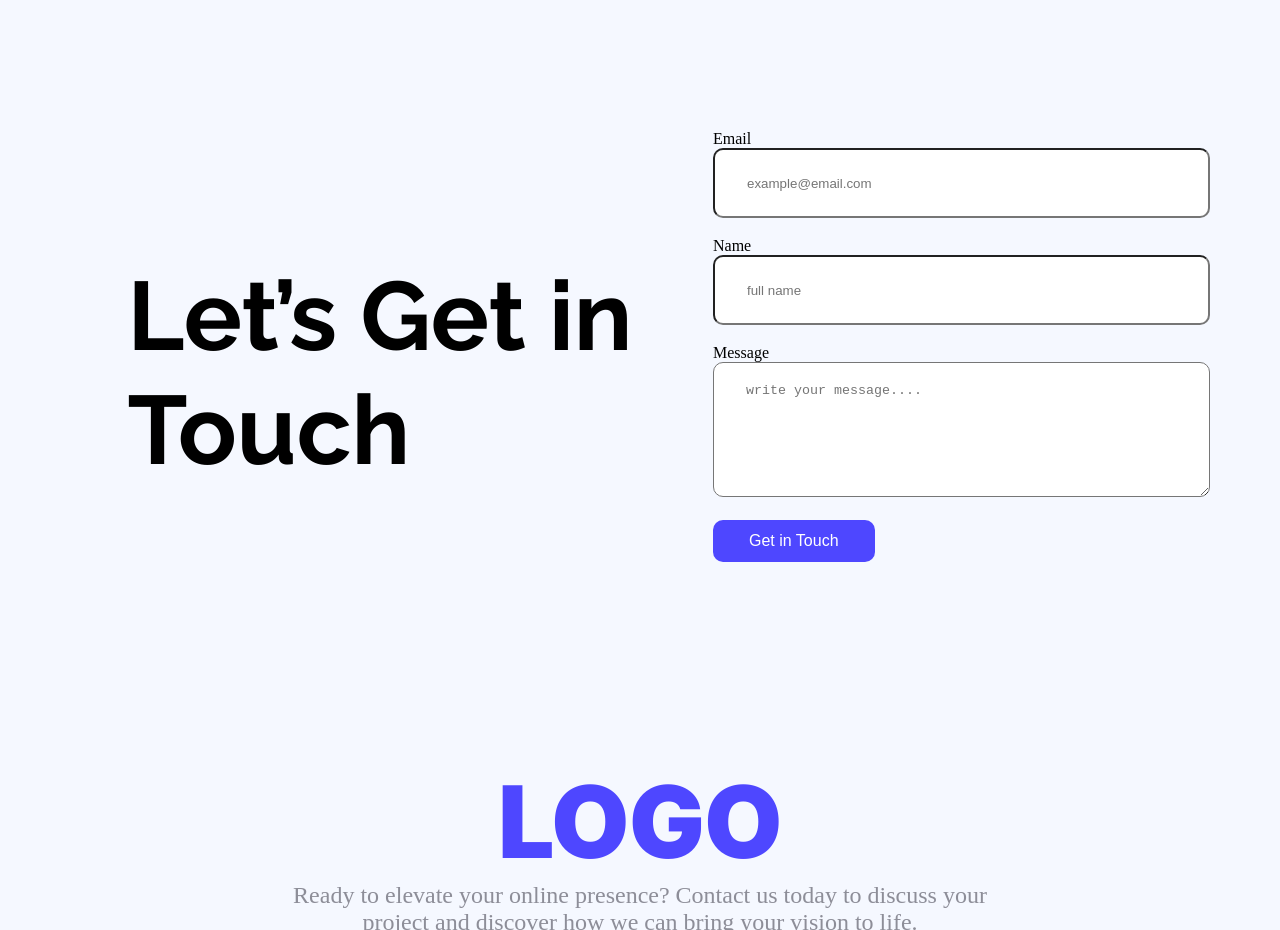
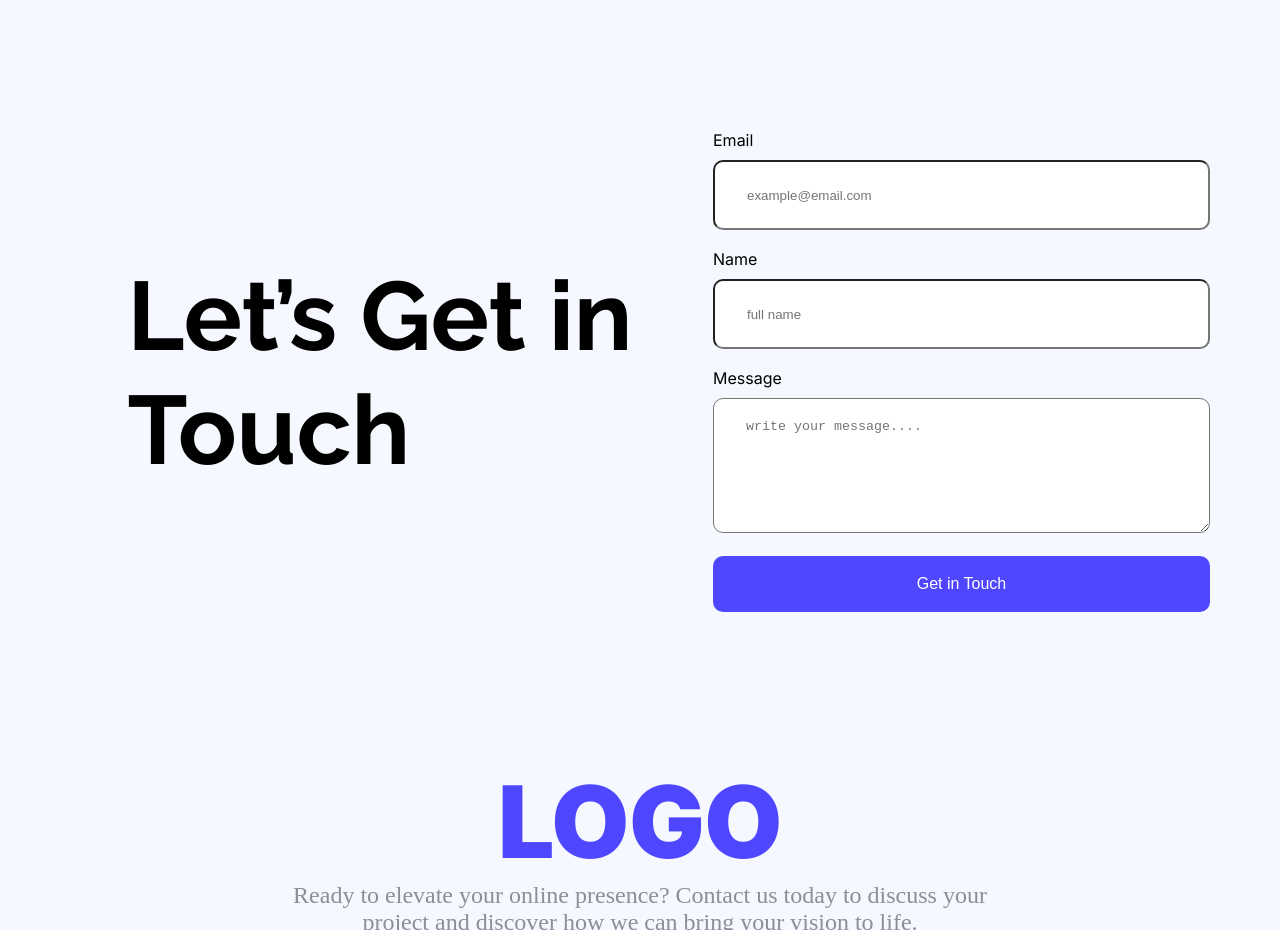
Before and after one commit to theesakib/Assignment_01, a plain HTML site: page index.html in a window 1280 px wide. Shown: the part 2860-3790 px from the top of the page. Drawn offline with Linux system fonts and the light colour scheme.

Commit message:
final final sub

```diff
--- a/index.html
+++ b/index.html
@@ -160,7 +160,7 @@
                 </div>
 
 
-                <button class="btn" type="submit">Get in Touch</button>
+                <button class="btn last-btn" type="submit">Get in Touch</button>
             </div>
 
         </section>
--- a/style/style.css
+++ b/style/style.css
@@ -162,6 +162,8 @@ body {
 .form{
     width: 497px;
     height: 490px;
+    font-family: inter;
+    font-weight: 500px;
 }
 .form-row{
     width: 100%;
@@ -174,6 +176,11 @@ body {
 .pad{
     padding: 20px 32px;
     border-radius: 10px;
+    margin-top: 10px;
+}
+.last-btn{
+    padding: 19px 101px;
+    width: 497px;
 }
 .bottom{
     padding-bottom: 19px;
```
